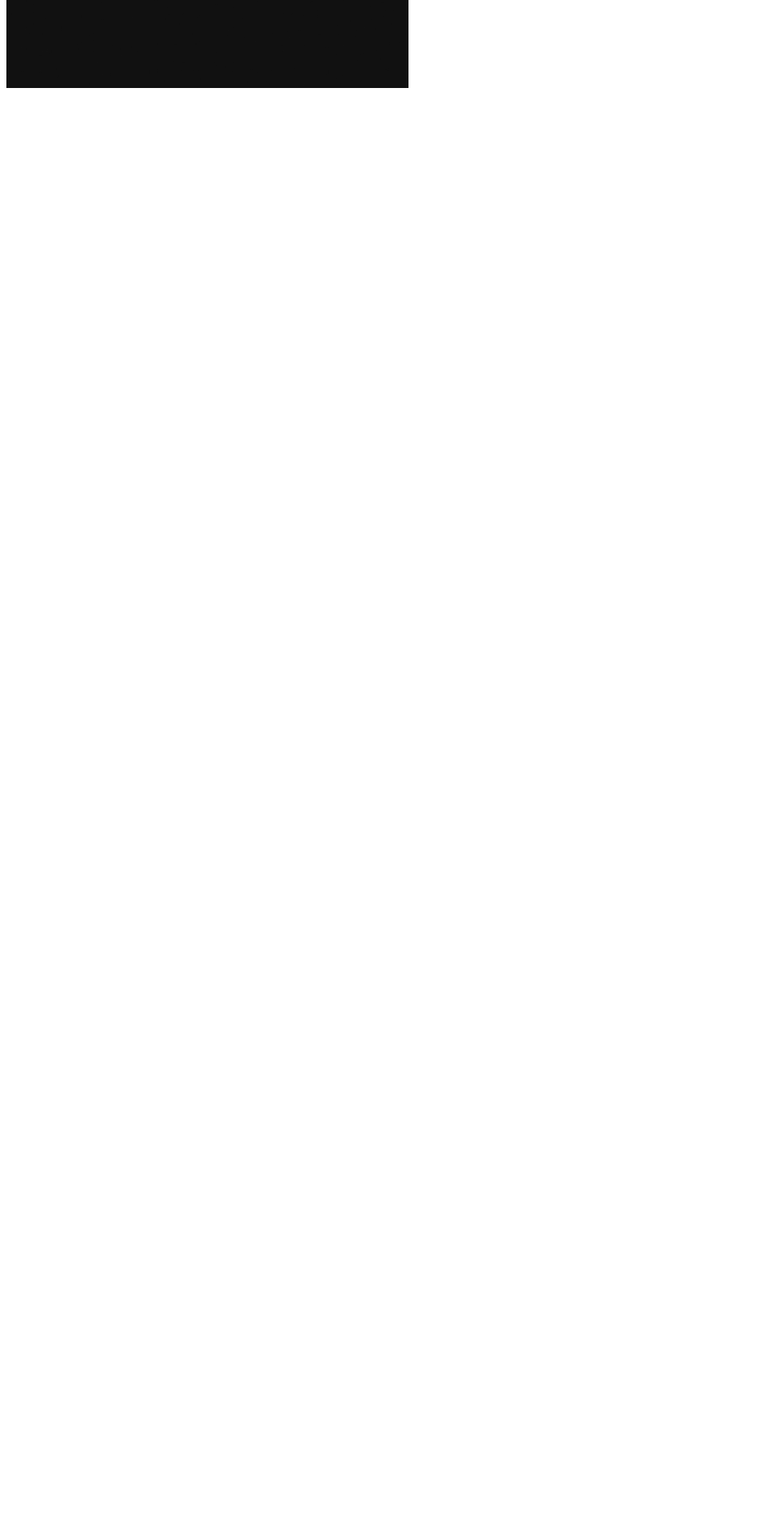
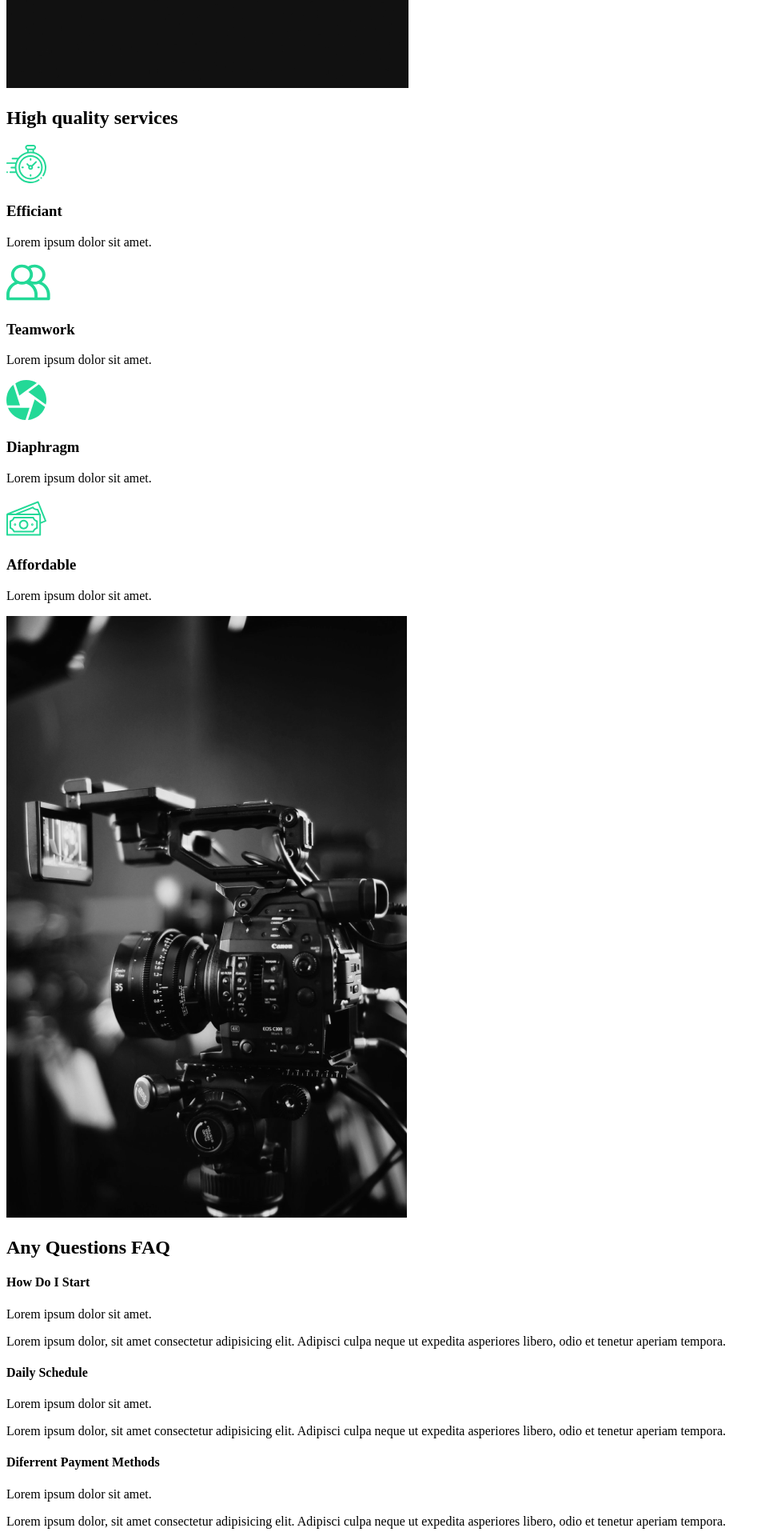
Before and after one commit to ernis1990/react-page, a React (Create React App) app: page / in a window 1280 px wide. Shown: the part 860-2780 px from the top of the page at 80% size, without its empty margins (0-962 px from the left). Before the commit the page ends 982 px from the top, so only its background shows below. Built offline with nearby package versions, Linux system fonts and the light colour scheme.

Commit message:
FAQ section

```diff
--- /dev/null
+++ b/src/components/FaqSection.js
@@ -0,0 +1,39 @@
+import React from "react";
+
+const FaqSection = () => {
+    return(
+        <div className="faq">
+            <h2>Any Questions <span>FAQ</span></h2>
+            <div className="question">
+                <h4>How Do I Start</h4>
+                <p>Lorem ipsum dolor sit amet.</p>
+                <p>Lorem ipsum dolor, sit amet consectetur adipisicing elit. Adipisci culpa
+                    neque ut expedita asperiores libero, odio et tenetur aperiam tempora.
+                </p>
+                <div className="question">
+                <h4>Daily Schedule</h4>
+                <p>Lorem ipsum dolor sit amet.</p>
+                <p>Lorem ipsum dolor, sit amet consectetur adipisicing elit. Adipisci culpa
+                    neque ut expedita asperiores libero, odio et tenetur aperiam tempora.
+                </p>
+            </div>
+            <div className="question">
+                <h4>Diferrent Payment Methods</h4>
+                <p>Lorem ipsum dolor sit amet.</p>
+                <p>Lorem ipsum dolor, sit amet consectetur adipisicing elit. Adipisci culpa
+                    neque ut expedita asperiores libero, odio et tenetur aperiam tempora.
+                </p>
+            </div>
+            <div className="question">
+                <h4>What Products Do you Offer</h4>
+                <p>Lorem ipsum dolor sit amet.</p>
+                <p>Lorem ipsum dolor, sit amet consectetur adipisicing elit. Adipisci culpa
+                    neque ut expedita asperiores libero, odio et tenetur aperiam tempora.
+                </p>
+            </div>
+            </div>
+        </div>
+    )
+}
+
+export default FaqSection;
--- /dev/null
+++ b/src/components/ServicesSection.js
@@ -0,0 +1,52 @@
+import React from "react";
+import clock from '../img/clock.svg'
+import diaphragm from '../img/diaphragm.svg'
+import money from '../img/money.svg'
+import teamwork from '../img/teamwork.svg'
+import home2 from '../img/home2.png'
+
+
+const ServicesSection = () => {
+    return(
+        <div className="services">
+            <div className="description">
+                <h2>High <span>quality</span> services</h2>
+                <div className="cards">
+                    <div className="card">
+                        <div className="icon">
+                            <img src={clock}/>
+                            <h3>Efficiant</h3>
+                        </div>
+                        <p>Lorem ipsum dolor sit amet.</p>
+                    </div>
+                    <div className="card">
+                        <div className="icon">
+                            <img src={teamwork}/>
+                            <h3>Teamwork</h3>
+                        </div>
+                        <p>Lorem ipsum dolor sit amet.</p>
+                    </div>
+                    <div className="card">
+                        <div className="icon">
+                            <img src={diaphragm}/>
+                            <h3>Diaphragm</h3>
+                        </div>
+                        <p>Lorem ipsum dolor sit amet.</p>
+                    </div>
+                    <div className="card">
+                        <div className="icon">
+                            <img src={money}/>
+                            <h3>Affordable</h3>
+                        </div>
+                        <p>Lorem ipsum dolor sit amet.</p>
+                    </div>
+                </div>
+            </div>
+            <div className="image">
+                <img src={home2}/>
+            </div>
+        </div>
+    )
+}
+
+export default ServicesSection;
--- a/src/pages/AboutUs.js
+++ b/src/pages/AboutUs.js
@@ -1,9 +1,16 @@
 import React from "react";
 import AboutSection from "../components/AboutSection";
+import ServicesSection from "../components/ServicesSection";
+import FaqSection from "../components/FaqSection";
 
 const AboutUs = () => {
     return(
-        <AboutSection/>
+        <div>
+            <AboutSection/>
+            <ServicesSection/>
+            <FaqSection/>
+        </div>
+
     )
 }
 
```
